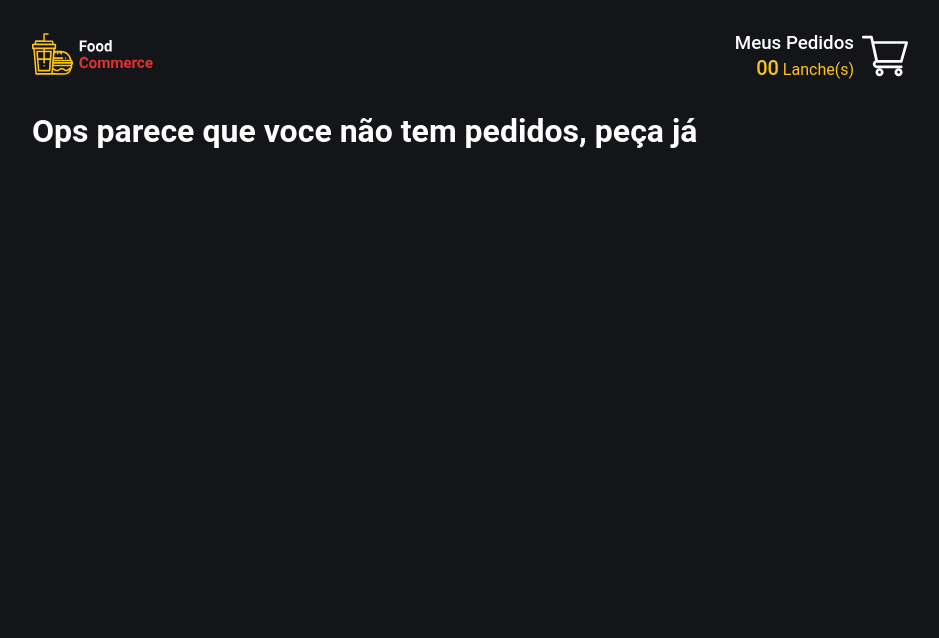
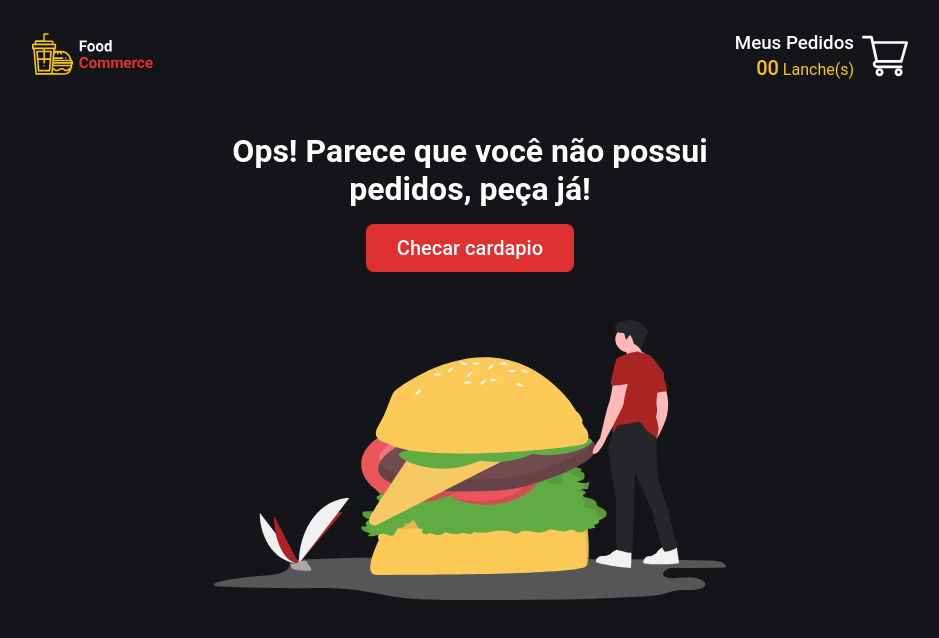
Before and after one commit to joaoVictorS/FoodGusto, a React (Create React App) app: page /cart in a window 1280 px wide. Shown: the top 638 px of the page, without its empty margins (170-1109 px from the left). Built offline with nearby package versions, Linux system fonts and the light colour scheme; no server answers.

Commit message:
add adjust empty card

```diff
--- /dev/null
+++ b/src/components/EmptyCart/index.tsx
@@ -0,0 +1,17 @@
+import { Container, Button } from './styles'
+
+import manAndBurguer from '../../assets/man-and-burger.svg'
+
+interface EmptyCartProps {
+  title: string
+}
+
+export default function EmptyCart({ title }: EmptyCartProps) {
+  return (
+    <Container>
+      <h2>{title}</h2>
+      <Button to='/'>Checar cardapio</Button>
+      <img src={manAndBurguer} alt='Homem com Hamburguer' />
+    </Container>
+  )
+}
--- /dev/null
+++ b/src/components/EmptyCart/styles.ts
@@ -0,0 +1,43 @@
+import styled from "styled-components";
+import { Link } from "react-router-dom";
+import { darken } from "polished";
+
+export const Container = styled.section`
+  display:flex;
+  flex-direction: column;
+  align-items: center;
+  text-align: center;
+
+  padding: 1.25rem 0.5rem;
+
+  h2{
+    max-width: 500px;
+    font-size: 2rem;
+  }
+  img{
+    width: 100%;
+    max-width: 32rem;
+  }
+`
+
+export const Button = styled(Link)`
+  display: block;
+
+  background: ${({ theme }) => theme.colors.red};
+  width: 100%;
+  max-width: 13rem;
+  height: 3rem;
+
+  border-radius: 8px;
+  margin: 1rem 0 3rem;
+
+  font-weight: 500;
+  font-size: 1.25rem;
+  line-height: 3rem;
+
+  transition: background 0.3s;
+
+  &:hover{
+    background: ${(darken(0.1, '#AA2424'))};
+  }
+`
--- a/src/components/MyOrder/styles.ts
+++ b/src/components/MyOrder/styles.ts
@@ -1,13 +1,13 @@
-import styled from "styled-components";
-import { Link } from "react-router-dom";
-import { darken } from "polished";
+import { darken } from 'polished'
+import { Link } from 'react-router-dom'
+import styled from 'styled-components'
 
 export const Container = styled(Link)`
   position: absolute;
   right: 1.5rem;
-  bottom:0.5rem;
+  bottom: 0.5rem;
 
-  background:${({ theme }) => theme.colors.red};
+  background: ${({ theme }) => theme.colors.red};
   padding: 0.5rem 1rem;
   border-radius: 0.5rem;
 
@@ -16,26 +16,35 @@ export const Container = styled(Link)`
 
   transition: background 0.3s;
 
-  &:hover{
+  &:hover {
     background: ${darken(0.1, '#AA2424')};
   }
 
-  span:first-child{
+  span:first-child {
     margin-right: 0.25rem;
     font-weight: 500;
-    font-size:1rem;
+    font-size: 1rem;
   }
 
-  svg{
+  svg {
     fill: ${({ theme }) => theme.colors.white};
     width: 2rem;
     height: 2rem;
   }
 
-  span:last-child{
+  span:last-child {
     margin-left: 0.75rem;
     font-weight: 500;
     font-size: 1.5rem;
-    color: ${({theme}) => theme.colors.yellow};
+    color: ${({ theme }) => theme.colors.yellow};
+  }
+
+  @media (max-width: 720px) {
+    top: 0.5rem;
+    bottom: initial;
+
+    span:first-child {
+      display: none;
+    }
   }
 `
--- a/src/pages/MyCart/Table/index.tsx
+++ b/src/pages/MyCart/Table/index.tsx
@@ -2,6 +2,7 @@ import { useState, useEffect } from 'react'
 import { useCart } from '../../../hooks/useCart'
 import TableDesktop from './TableDesktop'
 import TableMobile from './TableMobile'
+import EmptyCart from '../../../components/EmptyCart'
 
 export default function Table() {
   const [windowWidth, setWindowWidth] = useState(document.documentElement.clientWidth)
@@ -20,7 +21,8 @@ export default function Table() {
     }
   }, [windowWidth])
 
-  if (cart.length === 0) return <h1>Ops parece que voce não tem pedidos, peça já </h1>
+  if (cart.length === 0)
+    return <EmptyCart title={'Ops! Parece que você não possui pedidos, peça já!'} />
 
   return windowWidth > 768 ? <TableDesktop /> : <TableMobile />
 }
```
